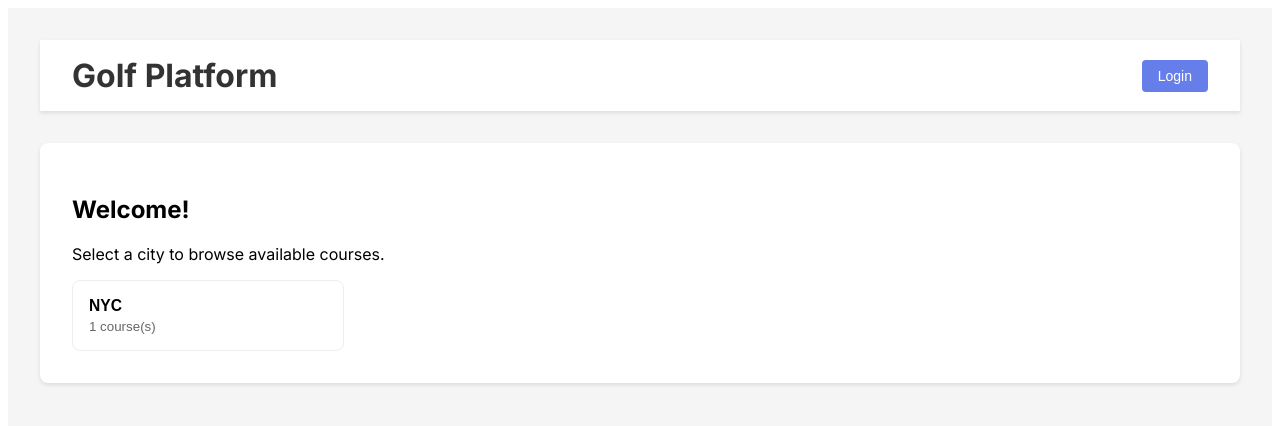
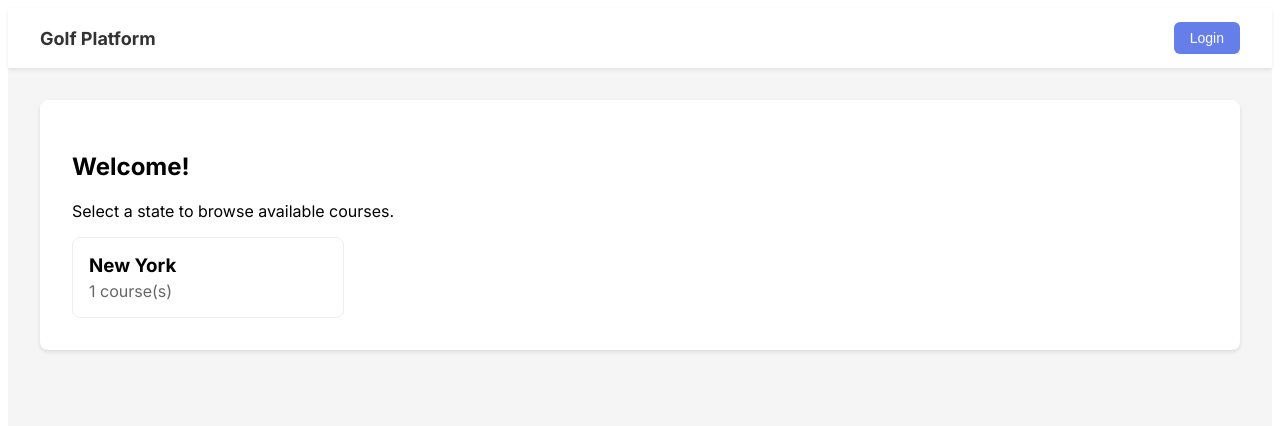
Before and after one commit to JairoE/golf-platform, a Next.js app: page / in a window 1280 px wide. Shown: the top 426 px of the page. Built offline with nearby package versions, Linux system fonts and the light colour scheme.

Commit message:
login wip

```diff
--- /dev/null
+++ b/app/components/HeaderBar.tsx
@@ -0,0 +1,103 @@
+'use client'
+
+import {useCallback, useEffect, useMemo, useState} from 'react'
+import Link from 'next/link'
+import styled from '@emotion/styled'
+import LoginModal from '@/app/components/LoginModal'
+
+const Header = styled.header`
+  position: sticky;
+  top: 0;
+  z-index: 100;
+  background: #ffffff;
+  box-shadow: 0 2px 4px rgba(0,0,0,0.08);
+`
+
+const HeaderContent = styled.div`
+  max-width: 1200px;
+  margin: 0 auto;
+  padding: 0.875rem 1.25rem;
+  display: flex;
+  align-items: center;
+  justify-content: space-between;
+`
+
+const Title = styled(Link)`
+  color: #333;
+  text-decoration: none;
+  font-weight: 700;
+  font-size: 1.125rem;
+`
+
+const ActionButton = styled.button`
+  padding: 0.5rem 1rem;
+  background: #667eea;
+  color: #fff;
+  border: none;
+  border-radius: 6px;
+  cursor: pointer;
+  font-size: 0.875rem;
+  &:hover { background: #5568d3; }
+`
+
+export default function HeaderBar() {
+  const [isOpen, setIsOpen] = useState(false)
+  const [isLoggedIn, setIsLoggedIn] = useState<boolean>(() => {
+    if (typeof window === 'undefined') return false
+    return localStorage.getItem('isLoggedIn') === 'true'
+  })
+
+  const username = useMemo(() => {
+    if (typeof window === 'undefined') return ''
+    return localStorage.getItem('username') || ''
+  }, [isLoggedIn])
+
+  // Sync auth state from localStorage on mount (handles SSR hydration refresh)
+  useEffect(() => {
+    const logged = localStorage.getItem('isLoggedIn') === 'true'
+    if (logged !== isLoggedIn) {
+      setIsLoggedIn(logged)
+    }
+  }, [])
+
+  useEffect(() => {
+    const onStorage = (e: StorageEvent) => {
+      if (e.key === 'isLoggedIn') {
+        setIsLoggedIn(localStorage.getItem('isLoggedIn') === 'true')
+      }
+    }
+    window.addEventListener('storage', onStorage)
+    return () => window.removeEventListener('storage', onStorage)
+  }, [])
+
+  const openLogin = useCallback(() => setIsOpen(true), [])
+  const closeLogin = useCallback(() => setIsOpen(false), [])
+  const onLoginSuccess = useCallback(() => {
+    setIsLoggedIn(true)
+    setIsOpen(false)
+    // Dispatch custom event to notify other components
+    window.dispatchEvent(new Event('localStorageChange'))
+  }, [])
+
+  const onLogout = useCallback(() => {
+    localStorage.removeItem('isLoggedIn')
+    localStorage.removeItem('username')
+    setIsLoggedIn(false)
+    // Dispatch custom event to notify other components
+    window.dispatchEvent(new Event('localStorageChange'))
+  }, [])
+
+  return (
+    <Header>
+      <HeaderContent>
+        <Title href="/">Golf Platform{username ? ` — ${username}` : ''}</Title>
+        {isLoggedIn ? (
+          <ActionButton onClick={onLogout}>Logout</ActionButton>
+        ) : (
+          <ActionButton onClick={openLogin}>Login</ActionButton>
+        )}
+      </HeaderContent>
+      <LoginModal open={isOpen} onClose={closeLogin} onSuccess={onLoginSuccess} />
+    </Header>
+  )
+}
--- a/app/components/LoginModal.tsx
+++ b/app/components/LoginModal.tsx
@@ -111,6 +111,8 @@ export default function LoginModal({ open, onClose, onSuccess }: LoginModalProps
       localStorage.setItem('isLoggedIn', 'true')
       localStorage.setItem('username', username)
       setLoading(false)
+      // Dispatch custom event to notify other components
+      window.dispatchEvent(new Event('localStorageChange'))
       onSuccess?.(username)
       onClose()
     } else {
--- a/app/home/page.tsx
+++ b/app/home/page.tsx
@@ -4,8 +4,7 @@ import {useCallback, useEffect, useMemo, useState} from "react";
 import {useRouter, useSearchParams} from "next/navigation";
 import styled from "@emotion/styled";
 import Link from "next/link";
-import LoginModal from "@/app/components/LoginModal";
-import {cities, type CityId} from "@/lib/courses";
+import {states, type StateId} from "@/lib/courses";
 
 const HomeContainer = styled.div`
   min-height: 100vh;
@@ -13,39 +12,7 @@ const HomeContainer = styled.div`
   padding: 2rem;
 `;
 
-const Header = styled.header`
-  background: white;
-  padding: 1rem 2rem;
-  box-shadow: 0 2px 4px rgba(0, 0, 0, 0.1);
-  margin-bottom: 2rem;
-`;
-
-const HeaderContent = styled.div`
-  max-width: 1200px;
-  margin: 0 auto;
-  display: flex;
-  justify-content: space-between;
-  align-items: center;
-`;
-
-const Title = styled.h1`
-  color: #333;
-  margin: 0;
-`;
-
-const ActionButton = styled.button`
-  padding: 0.5rem 1rem;
-  background: #667eea;
-  color: white;
-  border: none;
-  border-radius: 4px;
-  cursor: pointer;
-  font-size: 0.875rem;
-
-  &:hover {
-    background: #5568d3;
-  }
-`;
+// Header is provided globally in layout
 
 const Content = styled.div`
   max-width: 1200px;
@@ -60,13 +27,13 @@ const WelcomeCard = styled.div`
   margin-bottom: 2rem;
 `;
 
-const CityGrid = styled.div`
+const StateGrid = styled.div`
   display: grid;
   grid-template-columns: repeat(auto-fill, minmax(220px, 1fr));
   gap: 1rem;
 `;
 
-const CityCard = styled.button`
+const StateLink = styled(Link)`
   text-align: left;
   background: white;
   border: 1px solid #eee;
@@ -83,79 +50,75 @@ const CityCard = styled.button`
 export default function HomePage() {
   const router = useRouter();
   const searchParams = useSearchParams();
-  const [isLoginOpen, setIsLoginOpen] = useState(false);
   const [isLoggedIn, setIsLoggedIn] = useState<boolean>(() => {
     if (typeof window === "undefined") return false;
     return localStorage.getItem("isLoggedIn") === "true";
   });
-
-  // Open modal if redirected with ?login=true
-  useEffect(() => {
-    if (searchParams?.get("login") === "true") {
-      setIsLoginOpen(true);
-    }
-  }, [searchParams]);
-
-  const username = useMemo(() => {
+  const [username, setUsername] = useState<string>(() => {
     if (typeof window === "undefined") return "";
     return localStorage.getItem("username") || "";
-  }, [isLoggedIn]);
+  });
 
-  const handleLogout = useCallback(() => {
-    localStorage.removeItem("isLoggedIn");
-    localStorage.removeItem("username");
-    setIsLoggedIn(false);
+  // Sync auth state from localStorage on mount and when it changes
+  useEffect(() => {
+    const updateAuthState = () => {
+      const logged = localStorage.getItem("isLoggedIn") === "true";
+      const user = localStorage.getItem("username") || "";
+      setIsLoggedIn(logged);
+      setUsername(user);
+    };
+
+    // Initial sync
+    updateAuthState();
+
+    // Listen for storage changes (logout from header)
+    const handleStorage = (e: StorageEvent) => {
+      if (e.key === "isLoggedIn" || e.key === "username") {
+        updateAuthState();
+      }
+    };
+
+    window.addEventListener("storage", handleStorage);
+
+    // Also listen for custom events (same-tab changes)
+    const handleCustomStorage = () => {
+      updateAuthState();
+    };
+
+    // Listen for custom storage change events
+    window.addEventListener("localStorageChange", handleCustomStorage);
+
+    return () => {
+      window.removeEventListener("storage", handleStorage);
+      window.removeEventListener("localStorageChange", handleCustomStorage);
+    };
   }, []);
 
-  const handleLoginSuccess = useCallback(() => {
-    setIsLoggedIn(true);
-  }, []);
-
-  const handleCityClick = useCallback(
-    (cityId: CityId) => {
-      router.push(`/courses?city=${cityId}`);
-    },
-    [router]
-  );
-
-  // Only show NYC for now, but structure is ready for more
-  const availableCityIds: CityId[] = ["nyc"];
+  // Only show NY for now, but structure is ready for more
+  const availableStateIds: StateId[] = ["ny"];
 
   return (
     <HomeContainer>
-      <Header>
-        <HeaderContent>
-          <Title>Golf Platform</Title>
-          {isLoggedIn ? (
-            <ActionButton onClick={handleLogout}>Logout</ActionButton>
-          ) : (
-            <ActionButton onClick={() => setIsLoginOpen(true)}>
-              Login
-            </ActionButton>
-          )}
-        </HeaderContent>
-      </Header>
       <Content>
         <WelcomeCard>
           <h2>Welcome{username ? `, ${username}` : ""}!</h2>
-          <p>Select a city to browse available courses.</p>
-          <CityGrid>
-            {availableCityIds.map((id) => (
-              <CityCard key={id} onClick={() => handleCityClick(id)}>
-                <h3 style={{margin: 0}}>{cities[id].name}</h3>
+          <p>Select a state to browse available courses.</p>
+          <StateGrid>
+            {availableStateIds.map((id) => (
+              <StateLink
+                key={id}
+                href={{pathname: "/courses", query: {state: id}}}
+                style={{textDecoration: "none", color: "inherit"}}
+              >
+                <h3 style={{margin: 0}}>{states[id].name}</h3>
                 <p style={{margin: "0.25rem 0 0", color: "#666"}}>
-                  {Object.keys(cities[id].courses).length} course(s)
+                  {Object.keys(states[id].courses).length} course(s)
                 </p>
-              </CityCard>
+              </StateLink>
             ))}
-          </CityGrid>
+          </StateGrid>
         </WelcomeCard>
       </Content>
-      <LoginModal
-        open={isLoginOpen}
-        onClose={() => setIsLoginOpen(false)}
-        onSuccess={handleLoginSuccess}
-      />
     </HomeContainer>
   );
 }
--- a/app/layout.tsx
+++ b/app/layout.tsx
@@ -1,5 +1,6 @@
 import type { Metadata } from 'next'
 import { Inter } from 'next/font/google'
+import HeaderBar from '@/app/components/HeaderBar'
 
 const inter = Inter({ subsets: ['latin'] })
 
@@ -16,6 +17,7 @@ export default function RootLayout({
   return (
     <html lang="en">
       <body className={inter.className}>
+        <HeaderBar />
         {children}
       </body>
     </html>
--- a/lib/courses.ts
+++ b/lib/courses.ts
@@ -1,35 +1,35 @@
-// Central, type-safe directory for cities and their courses
+// Central, type-safe directory for states and their courses
 
-export type CityId = 'nyc'
+export type StateId = "ny";
 
 export interface Course {
-  id: string
-  name: string
-  url: string
+  id: string;
+  name: string;
+  url: string;
 }
 
-export interface City {
-  id: CityId
-  name: string
-  courses: Record<string, Course>
+export interface State {
+  id: StateId;
+  name: string;
+  courses: Record<string, Course>;
 }
 
-export const cities: Record<CityId, City> = {
-  nyc: {
-    id: 'nyc',
-    name: 'NYC',
+export const states: Record<StateId, State> = {
+  ny: {
+    id: "ny",
+    name: "New York",
     courses: {
       bethpage: {
-        id: 'bethpage',
-        name: 'Bethpage',
-        url: 'https://foreupsoftware.com/index.php/booking/19765/2431#teetimes',
+        id: "bethpage",
+        name: "Bethpage",
+        url: "https://foreupsoftware.com/index.php/booking/19765/2431#teetimes",
       },
     },
   },
+};
+
+export function getStateById(stateId: string | null | undefined): State | null {
+  if (!stateId) return null;
+  const key = stateId.toLowerCase() as StateId;
+  return states[key] ?? null;
 }
-
-export function getCityById(cityId: string | null | undefined): City | null {
-  if (!cityId) return null
-  const key = cityId.toLowerCase() as CityId
-  return cities[key] ?? null
-}
```
Also changed, not shown: app/courses/page.tsx (+30 -12 lines).
